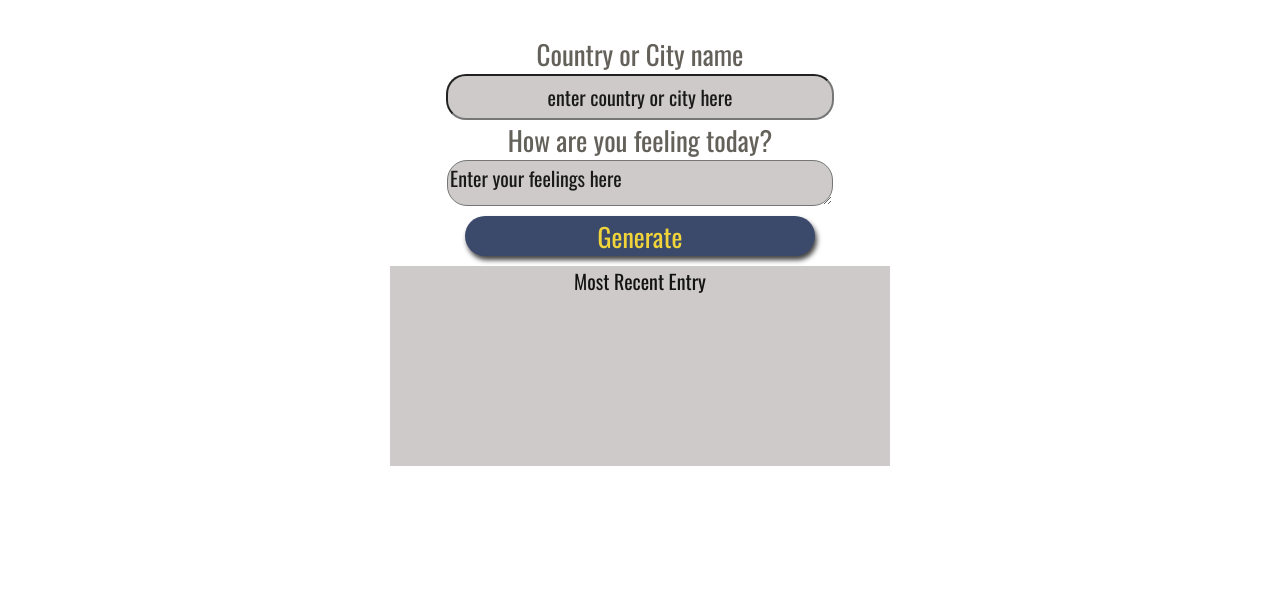
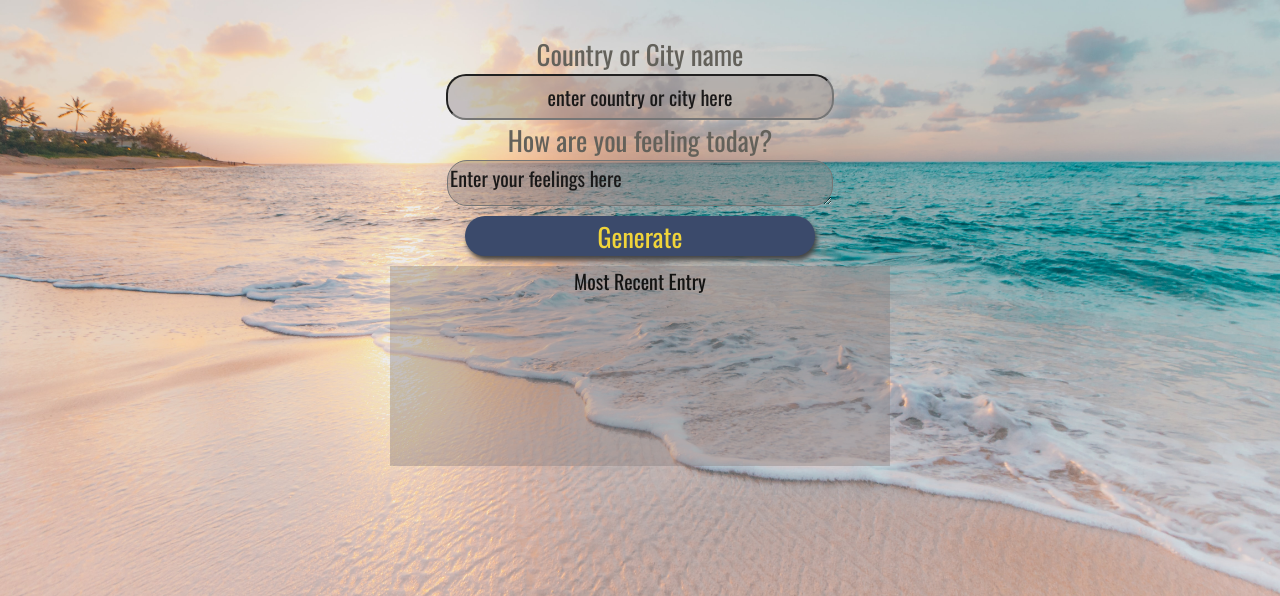
Before and after one commit to MaryamQandeel/weather-app-site, a website: page website/index.html in a window 1280 px wide. Shown: the part 220-816 px from the top of the page. Drawn offline with nearby package versions, Linux system fonts and the light colour scheme; the site is published under a folder, as on GitHub Pages, so addresses that start at the root find nothing; a web font is replaced by a local one.

Commit message:
Update style.css

```diff
--- a/website/style.css
+++ b/website/style.css
@@ -1,6 +1,6 @@
 body {
     /* background: #b1147c; */
-    background-image: url(/summer2.jpg);
+    background-image: url(summer2.jpg);
     background-repeat: no-repeat;
     background-size: cover;
     font-family: -apple-system, BlinkMacSystemFont, sans-serif;
```
